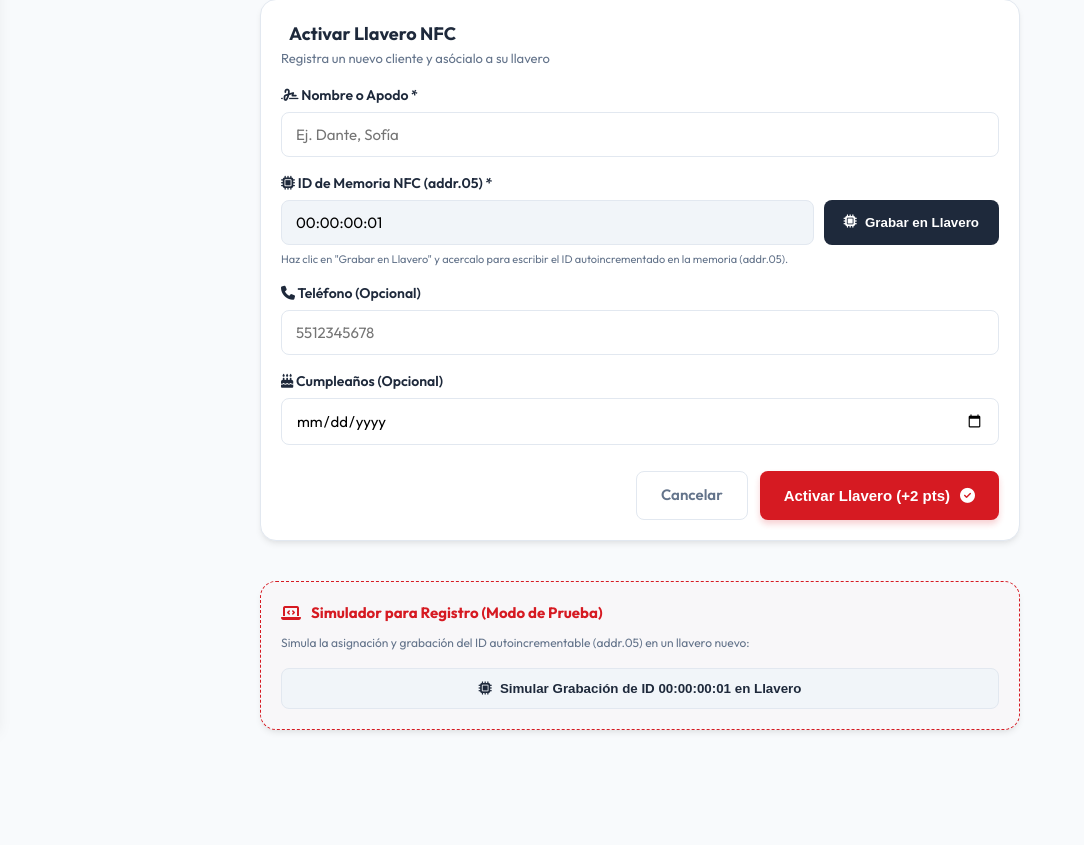
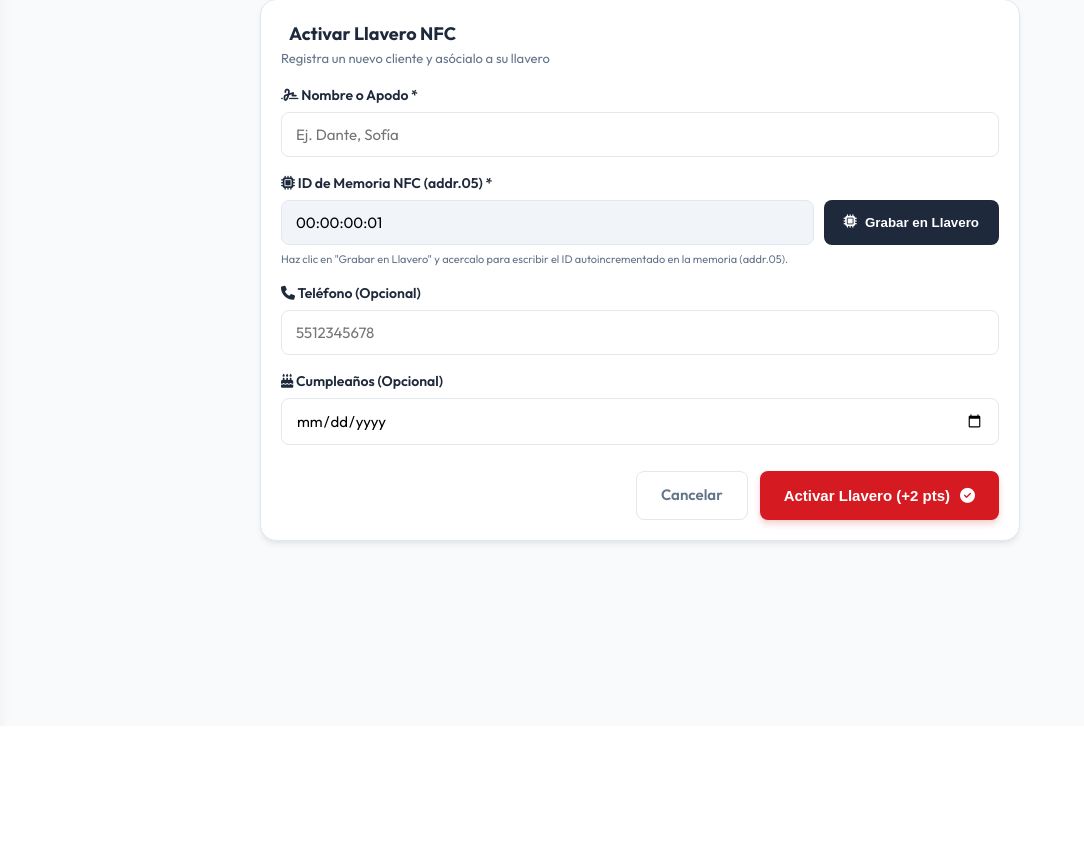
Before and after one commit to sschifu7-pixel/Cafe_Rodante, a Django app: page /cliente/registrar/ in a window 1280 px wide. Shown: the part 74-919 px from the top of the page, without its empty margins (0-1084 px from the left). After the commit the page ends 797 px from the top, so only its background shows below. Run offline with Django 5.2, Linux system fonts and the light colour scheme; the visitor is signed in with stand-in values (Sample User, id 1); data that the repository does not hold is empty; some libraries are stand-ins or nearby versions.

Commit message:
UI: remover todas las secciones y funciones del simulador de prueba

```diff
--- a/templates/recompensas/registrar_nfc.html
+++ b/templates/recompensas/registrar_nfc.html
@@ -49,16 +49,6 @@
         </form>
     </div>
 
-    <!-- Developer NFC Simulator helper for registration -->
-    <div class="card simulator-card">
-        <div class="simulator-header">
-            <i class="fa-solid fa-laptop-code"></i>
-            <h4>Simulador para Registro (Modo de Prueba)</h4>
-        </div>
-        <p>Simula la asignación y grabación del ID autoincrementable (addr.05) en un llavero nuevo:</p>
-        <button type="button" class="btn-sim-full" onclick="simulateRegistrationScan()">
-            <i class="fa-solid fa-microchip"></i> Simular Grabación de ID {{ siguiente_uid }} en Llavero
-        </button>
     </div>
 </div>
 {% endblock %}
@@ -80,7 +70,7 @@
         const targetId = uidInput.value || "{{ siguiente_uid }}";
 
         if (!('NDEFReader' in window)) {
-            showFlashMessage('La lectura/escritura NFC física no es soportada en este navegador. Usa el simulador de abajo.', 'error');
+            showFlashMessage('NFC físico no disponible en este dispositivo/navegador. El ID de memoria asignado se guardará al enviar.', 'info');
             return;
         }
 
@@ -110,15 +100,5 @@
             showFlashMessage('Error al escribir en el llavero NFC: ' + error.message, 'error');
         }
     }
-
-    function simulateRegistrationScan() {
-        const targetId = document.getElementById('id_nfc_uid').value || "{{ siguiente_uid }}";
-        const helpText = document.getElementById('nfcFormHelpText');
-        helpText.innerText = `Simulación exitosa: ID ${targetId} listo para registrar en addr.05`;
-        helpText.style.color = "var(--success)";
-
-        showFlashMessage(`ID ${targetId} asignado correctamente.`, 'success');
-        playBeepSound();
-    }
 </script>
 {% endblock %}
```
